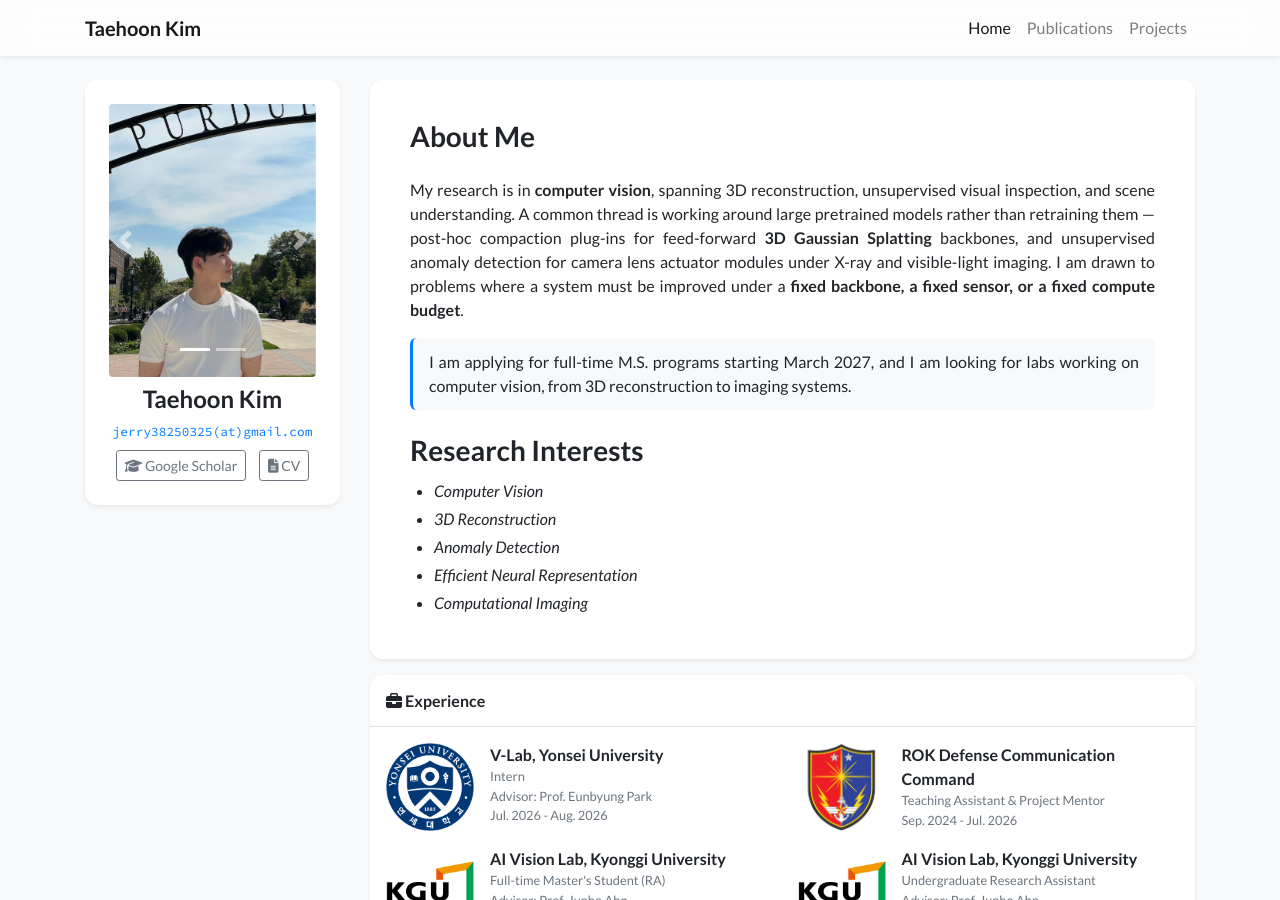
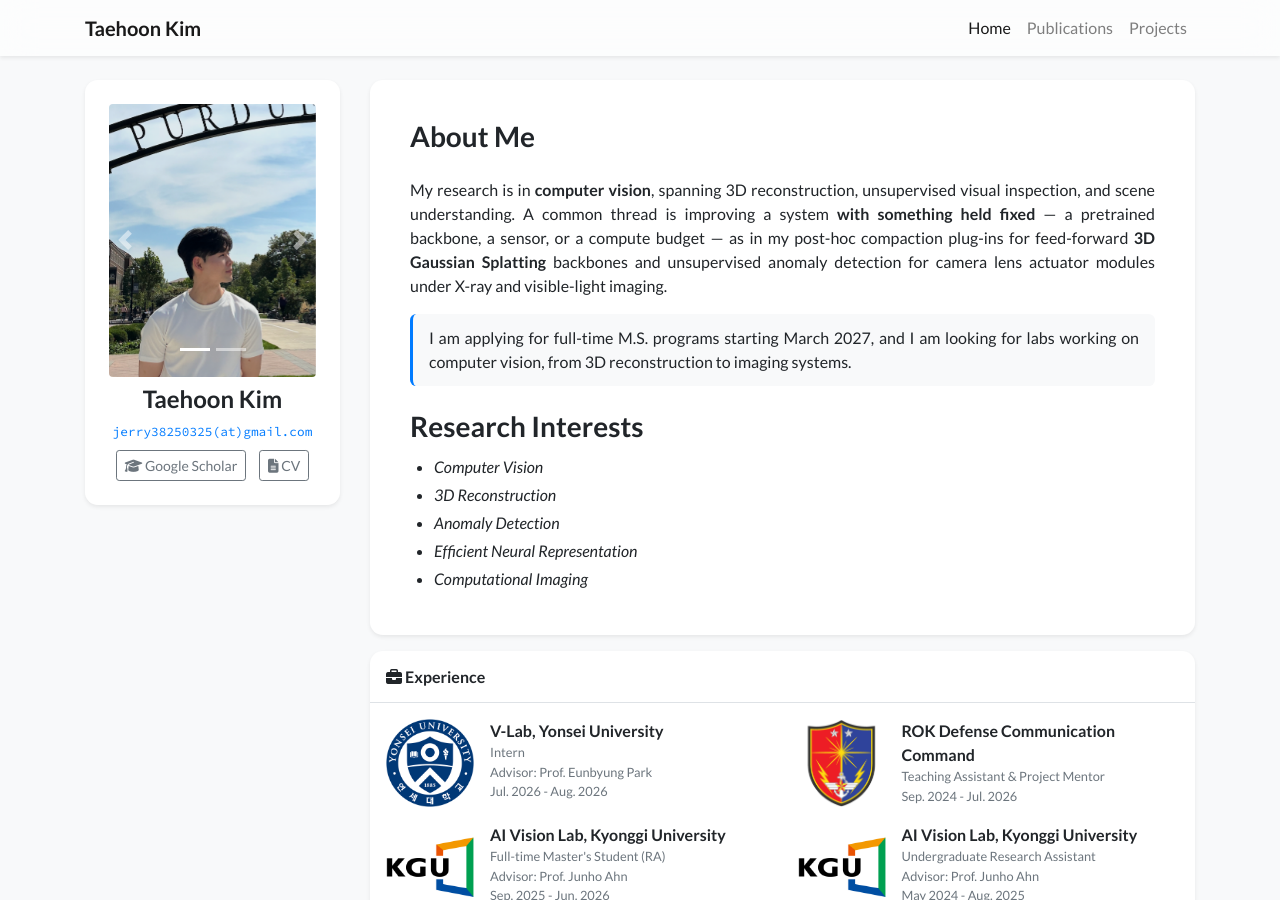
Before and after one commit to Maruu0127/Maruu0127.github.io, a Jekyll site: the page built from index.html, in a window 1280 px wide and 900 px high. Built offline with Jekyll 4.4.1, drawn with Linux system fonts in a browser that asks for light colours; nearby versions of some CDN libraries; a style sheet for code colours, icons or effects is not loaded.

Commit message:
Match the bio to the finalized CV research interests
Replace the "working around large pretrained models" framing with the
CV wording: improving a system with something held fixed - a pretrained
backbone, a sensor, or a compute budget. Drop the trailing sentence that
now restates it.

Co-Authored-By: Claude Opus 5 <noreply@anthropic.com>
Claude-Session: https://claude.ai/code/session_01Fd6D5uACvgcpozDsc1MoKk

```diff
--- a/_data/profile.yml
+++ b/_data/profile.yml
@@ -17,12 +17,11 @@ short_bio_text_justify: true
 short_bio: >-
   <p>
     My research is in <strong>computer vision</strong>, spanning 3D reconstruction, unsupervised
-    visual inspection, and scene understanding. A common thread is working around large pretrained
-    models rather than retraining them — post-hoc compaction plug-ins for feed-forward
-    <strong>3D Gaussian Splatting</strong> backbones, and unsupervised anomaly detection for camera
-    lens actuator modules under X-ray and visible-light imaging. I am drawn to problems where a
-    system must be improved under a <strong>fixed backbone, a fixed sensor, or a fixed compute
-    budget</strong>.
+    visual inspection, and scene understanding. A common thread is improving a system
+    <strong>with something held fixed</strong> — a pretrained backbone, a sensor, or a compute
+    budget — as in my post-hoc compaction plug-ins for feed-forward
+    <strong>3D Gaussian Splatting</strong> backbones and unsupervised anomaly detection for camera
+    lens actuator modules under X-ray and visible-light imaging.
   </p>
   <p style="border-left: 3px solid #007bff; background-color: #f8f9fa; padding: 0.75rem 1rem; border-radius: 0.4rem; margin-bottom: 0;">
     I am applying for full-time M.S. programs starting March 2027, and I am looking for labs
```
